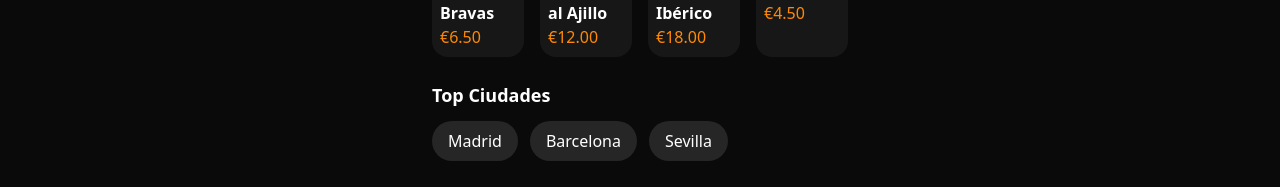
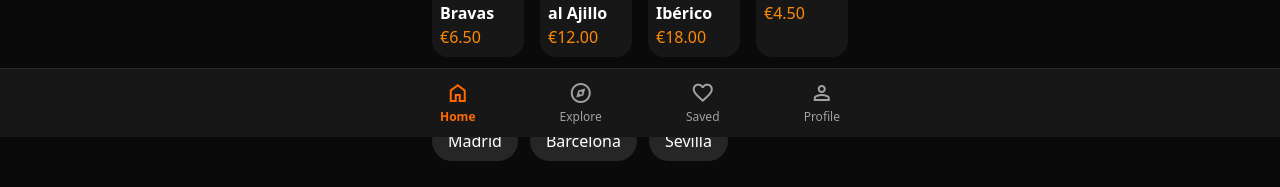
Before and after one commit to FSD1125STR/TFM-amarillo-frontend, a React (Vite) app: page / in a window 1280 px wide. Shown: the part 663-850 px from the top of the page. Built offline with nearby package versions, Linux system fonts and the light colour scheme.

Commit message:
Footer ok

```diff
--- a/src/components/layout/Footer.jsx
+++ b/src/components/layout/Footer.jsx
@@ -11,8 +11,8 @@ export default function Footer() {
   const [active, setActive] = useState("home");
 
   return (
-    <footer className="fixed bottom-0 left-0 right-0 bg-neutral-900 border-t border-neutral-800 py-3 md:hidden">
-      <div className="max-w-md mx-auto flex justify-between px-6">
+    <footer className="fixed bottom-0 left-0 right-0 bg-neutral-900 border-t border-neutral-800 z-50">
+      <div className="max-w-md mx-auto flex justify-between px-6 py-3">
         {items.map(item => {
           const isActive = active === item.id;
 
```
